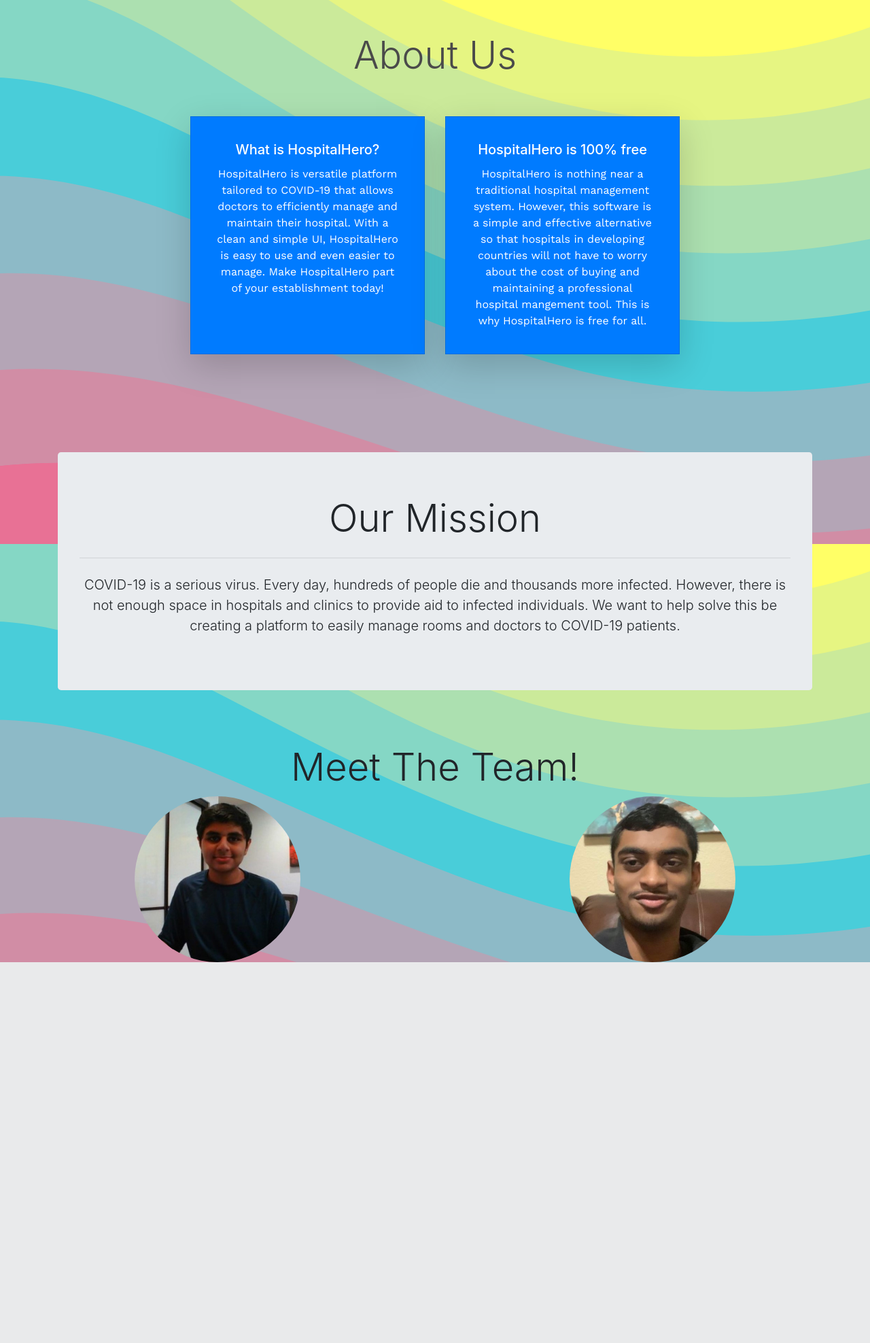
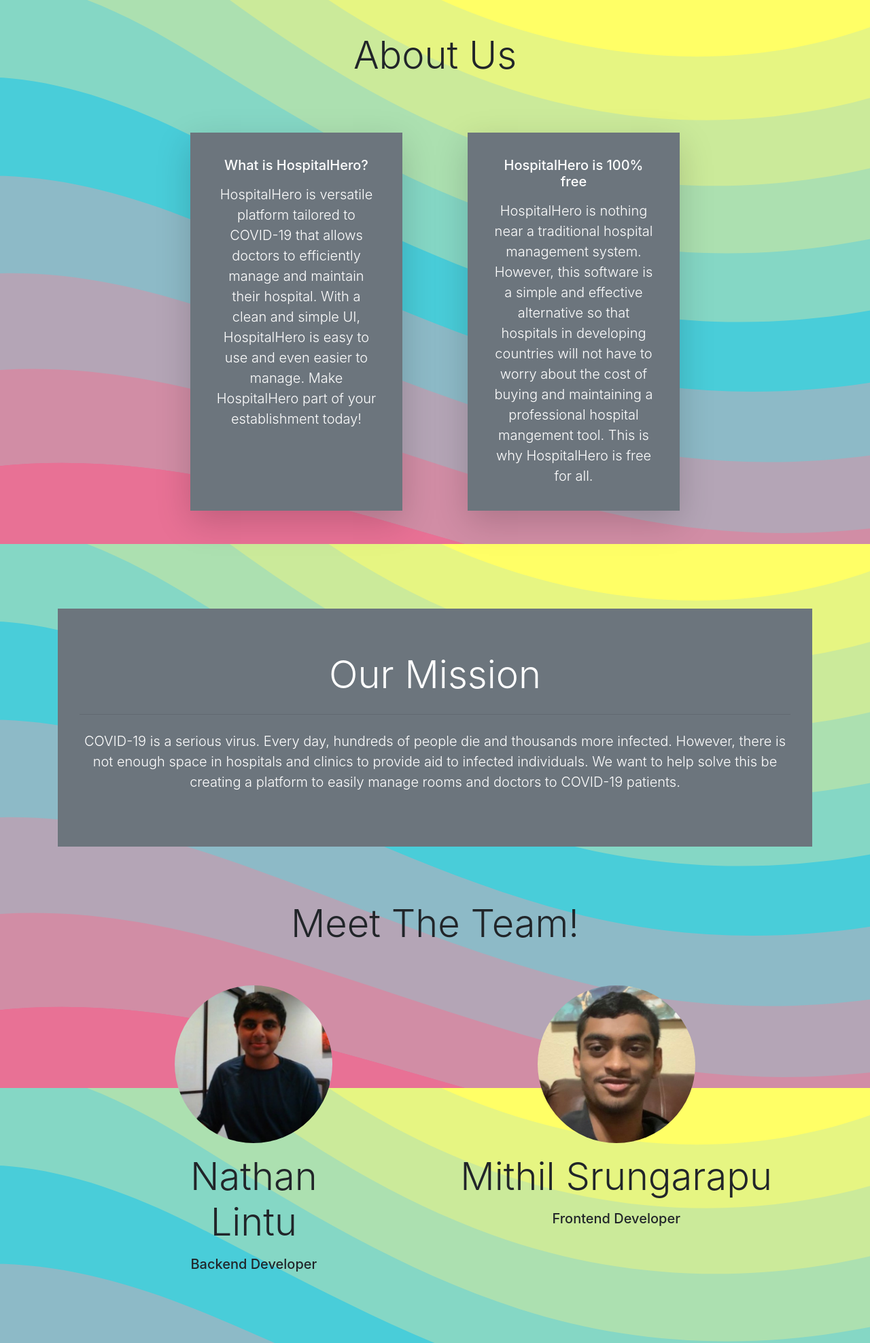
Before and after one commit to natelincyber/hospital_management_tool, a Flask app: page /about_hospitalhero in a window 1280 px wide. Shown: the part 101-2076 px from the top of the page at 68% size. Before the commit the page ends 1516 px from the top, so only its background shows below. Run offline with Flask 2, Linux system fonts and the light colour scheme; some libraries are stand-ins or nearby versions.

Commit message:
modified:   Templates/about_hospitalhero.html

```diff
--- a/Templates/about_hospitalhero.html
+++ b/Templates/about_hospitalhero.html
@@ -33,9 +33,12 @@
 }
 
 .rounded-circle{
-    width: 40%;
+    width: 80%;
 }
 
+.card{
+    border: none;
+}
 </style>
 
 {% endblock %}
@@ -47,20 +50,23 @@
 <div class="container-fluid imageContainer" style="text-align: center;">
     <br>
     <br>
-    <h1 class="display-4" style="color: #4a4a4a">About Us</h1>
+    <h1 class="display-4">About Us</h1>
+    <br>
     <br>
     <br>
     <div class="card-deck mx-auto" style="width: 60%;">
-        <div class="card text-white bg-primary shadow-lg p-3 mb-5 rounded-0">
+        <div class="card text-white bg-secondary shadow-lg p-3 mb-5 rounded-0 mr-5">
           <div class="card-body">
             <h5 class="card-title">What is HospitalHero?</h5>
-            <p class="card-text worksans">HospitalHero is versatile platform tailored to COVID-19 that allows doctors to efficiently manage and maintain their hospital. With a clean and simple UI, HospitalHero is easy to use and even easier to manage. Make HospitalHero part of your establishment today!</p>
+            <p>
+            <p class="card-text lead">HospitalHero is versatile platform tailored to COVID-19 that allows doctors to efficiently manage and maintain their hospital. With a clean and simple UI, HospitalHero is easy to use and even easier to manage. Make HospitalHero part of your establishment today!</p>
           </div>
         </div>
-        <div class="card text-white bg-primary shadow-lg p-3 mb-5 rounded-0">
+        <div class="card text-white bg-secondary shadow-lg p-3 mb-5 rounded-0 ml-5">
           <div class="card-body">
             <h5 class="card-title">HospitalHero is 100% free</h5>
-            <p class="card-text worksans">HospitalHero is nothing near a traditional hospital management system. However, this software is a simple and effective alternative so that hospitals in developing countries will not have to worry about the cost of buying and maintaining a professional hospital mangement tool. This is why HospitalHero is free for all. </p>
+            <p>
+            <p class="card-text lead">HospitalHero is nothing near a traditional hospital management system. However, this software is a simple and effective alternative so that hospitals in developing countries will not have to worry about the cost of buying and maintaining a professional hospital mangement tool. This is why HospitalHero is free for all. </p>
           </div>
         </div>
     </div>
@@ -69,7 +75,7 @@
     <br>
     <br>
     <div class="container">
-        <div class="jumbotron">
+        <div class="jumbotron text-white bg-secondary rounded-0">
             <h1 class="display-4">Our Mission</h1>
             <hr class="my-4">
             <p class="lead">COVID-19 is a serious virus. Every day, hundreds of people die and thousands more infected. However, there is not enough space in hospitals and clinics to provide aid to infected individuals. We want to help solve this be creating a platform to easily manage rooms and doctors to COVID-19 patients.</p>
@@ -78,14 +84,46 @@
     <br>
     <br>
     <h1 class="display-4">Meet The Team!</h1>
+    <br>
+    <br>
     <div class="row">
-        <div class="col-6">
-            <img src="\static\nathanlintucirclephoto.jpg" class="rounded-circle ml-0 pl-0">
+        <div class="col-2">
         </div>
-        <div class="col-6">
-            <img src="\static\mithilsrungarapucirclephoto.jpg" class="rounded-circle mr-0 pr-0">
+        <div class="col-3">
+            <img src="\static\nathanlintucirclephoto.jpg" class="rounded-circle ml-auto pl-auto">
+        </div>
+        <div class="col-2">
+        </div>
+        <div class="col-3">
+            <img src="\static\mithilsrungarapucirclephoto.jpg" class="rounded-circle mr-auto pr-auto">
+        </div>
+        <div class="col-2">
         </div>
     </div>
+    <div class="row">
+        <div class="col-2">
+        </div>
+        <div class="col-3">
+            <p>
+            <h5 class="display-4">Nathan Lintu</h5>
+            <p>
+            <h5>Backend Developer</h5>
+        </div>
+        <div class="col-1">
+        </div>
+        <div class="col-5">
+            <p>
+            <h5 class="display-4">Mithil Srungarapu</h4>
+            <p>
+            <h5>Frontend Developer</h5>
+        </div>
+        <div class="col-1">
+        </div>
+    </div>
+    <br>
+    <br>
+    <br>
+    <br>
 </div>
 
 {% endblock %}
```
